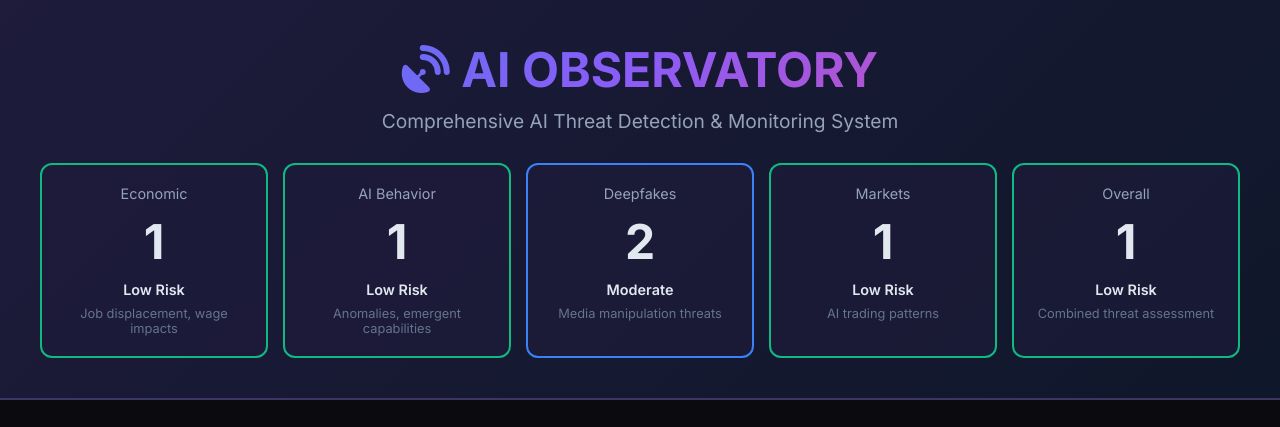
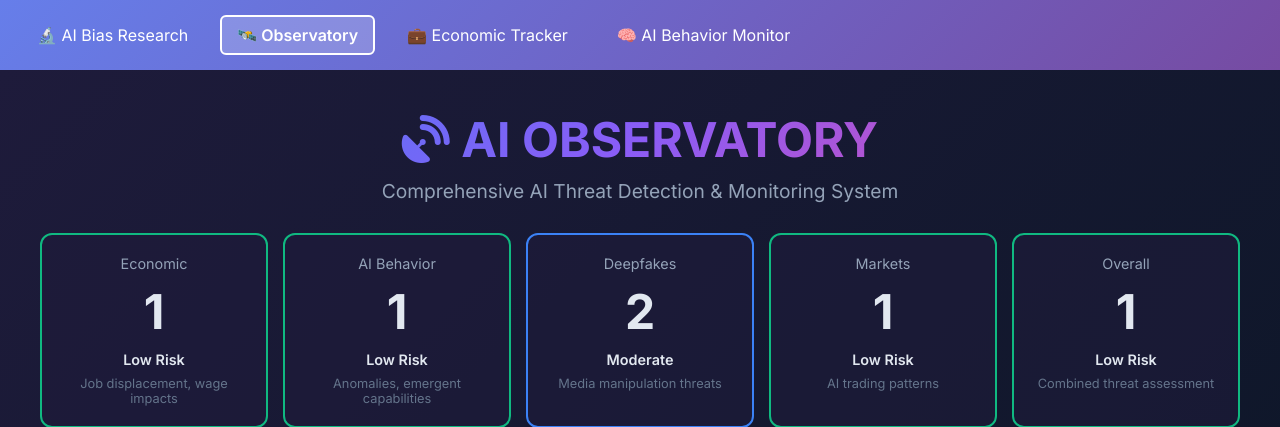
Before and after one commit to Hyperiongate/ai-bias-research, a Flask app: page /observatory in a window 1280 px wide. Shown: the top 427 px of the page. Run offline with Flask 3, Linux system fonts and the light colour scheme; data that the repository does not hold is empty.

Commit message:
Update observatory_dashboard.html

```diff
--- a/templates/observatory_dashboard.html
+++ b/templates/observatory_dashboard.html
@@ -304,6 +304,24 @@
     </style>
 </head>
 <body>
+    <!-- Navigation Bar -->
+    <nav style="background: linear-gradient(135deg, #667eea 0%, #764ba2 100%); padding: 15px 20px; border-radius: 0; box-shadow: 0 2px 4px rgba(0,0,0,0.1);">
+        <div style="display: flex; gap: 15px; align-items: center; flex-wrap: wrap; max-width: 1800px; margin: 0 auto;">
+            <a href="/" style="color: white; text-decoration: none; padding: 8px 15px; border-radius: 6px; transition: all 0.3s; border: 2px solid transparent;" onmouseover="this.style.background='rgba(255,255,255,0.2)'; this.style.borderColor='white'" onmouseout="this.style.background='transparent'; this.style.borderColor='transparent'">
+                🔬 AI Bias Research
+            </a>
+            <a href="/observatory" style="color: white; text-decoration: none; font-weight: 600; padding: 8px 15px; background: rgba(255,255,255,0.2); border-radius: 6px; border: 2px solid white;">
+                🛰️ Observatory
+            </a>
+            <a href="/economic-tracker" style="color: white; text-decoration: none; padding: 8px 15px; border-radius: 6px; transition: all 0.3s; border: 2px solid transparent;" onmouseover="this.style.background='rgba(255,255,255,0.2)'; this.style.borderColor='white'" onmouseout="this.style.background='transparent'; this.style.borderColor='transparent'">
+                💼 Economic Tracker
+            </a>
+            <a href="/ai-behavior" style="color: white; text-decoration: none; padding: 8px 15px; border-radius: 6px; transition: all 0.3s; border: 2px solid transparent;" onmouseover="this.style.background='rgba(255,255,255,0.2)'; this.style.borderColor='white'" onmouseout="this.style.background='transparent'; this.style.borderColor='transparent'">
+                🧠 AI Behavior Monitor
+            </a>
+        </div>
+    </nav>
+
     <div class="observatory-header">
         <div class="header-content">
             <h1><i class="fas fa-satellite-dish"></i> AI OBSERVATORY</h1>
```
